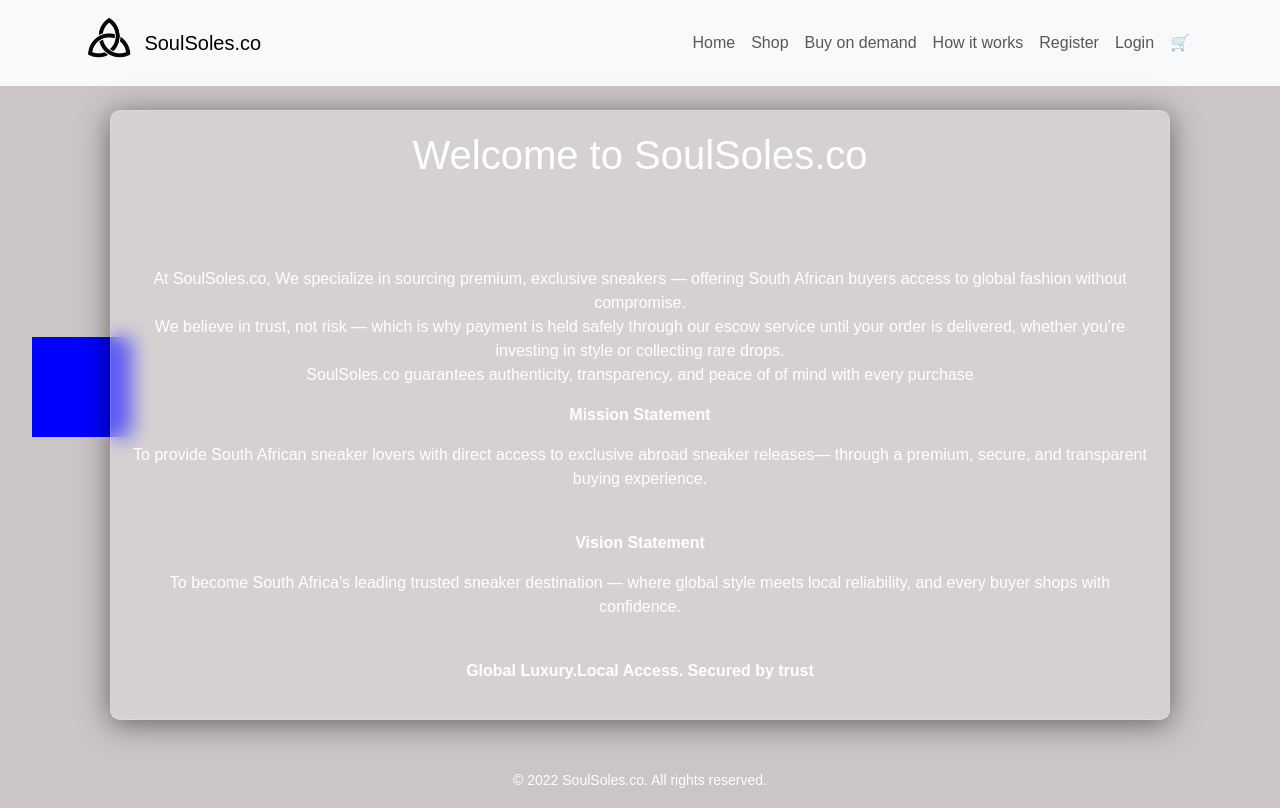
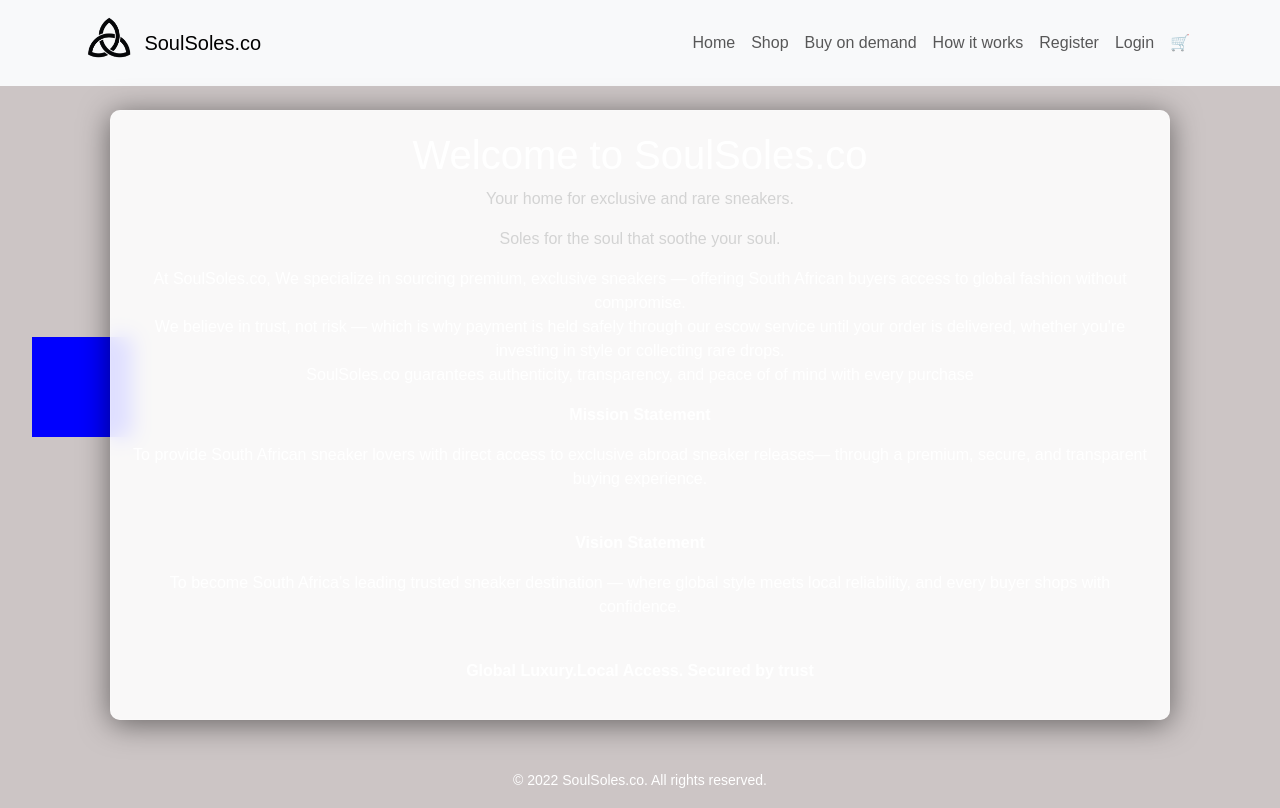
Before and after one commit to TheAlchemist1400/SoulSoles, a Django app: page / in a window 1280 px wide. Run offline with Django 5.2, Linux system fonts and the light colour scheme; some libraries are stand-ins or nearby versions.

Commit message:
Update style.css

```diff
--- a/store/static/css/style.css
+++ b/store/static/css/style.css
@@ -21,7 +21,7 @@
         margin: 0 auto;
         padding: 20px;
 
-        background-color: rgba(231, 227, 227, 0.4);
+        background-color: rgba(255, 255, 255, 0.876);
         backdrop-filter: blur(10px); /* Glass blur */
         -webkit-backdrop-filter: blur(10px); /* Ensures safari support */
 
```
